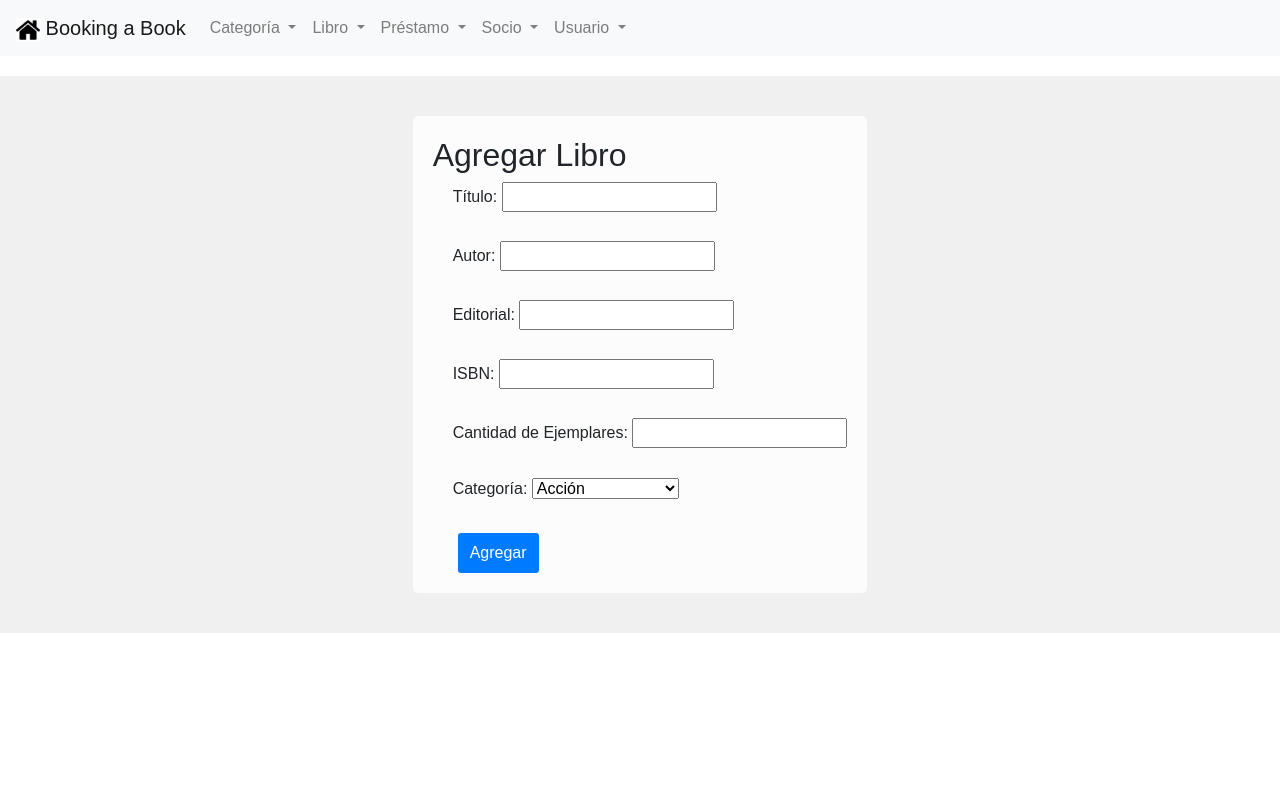
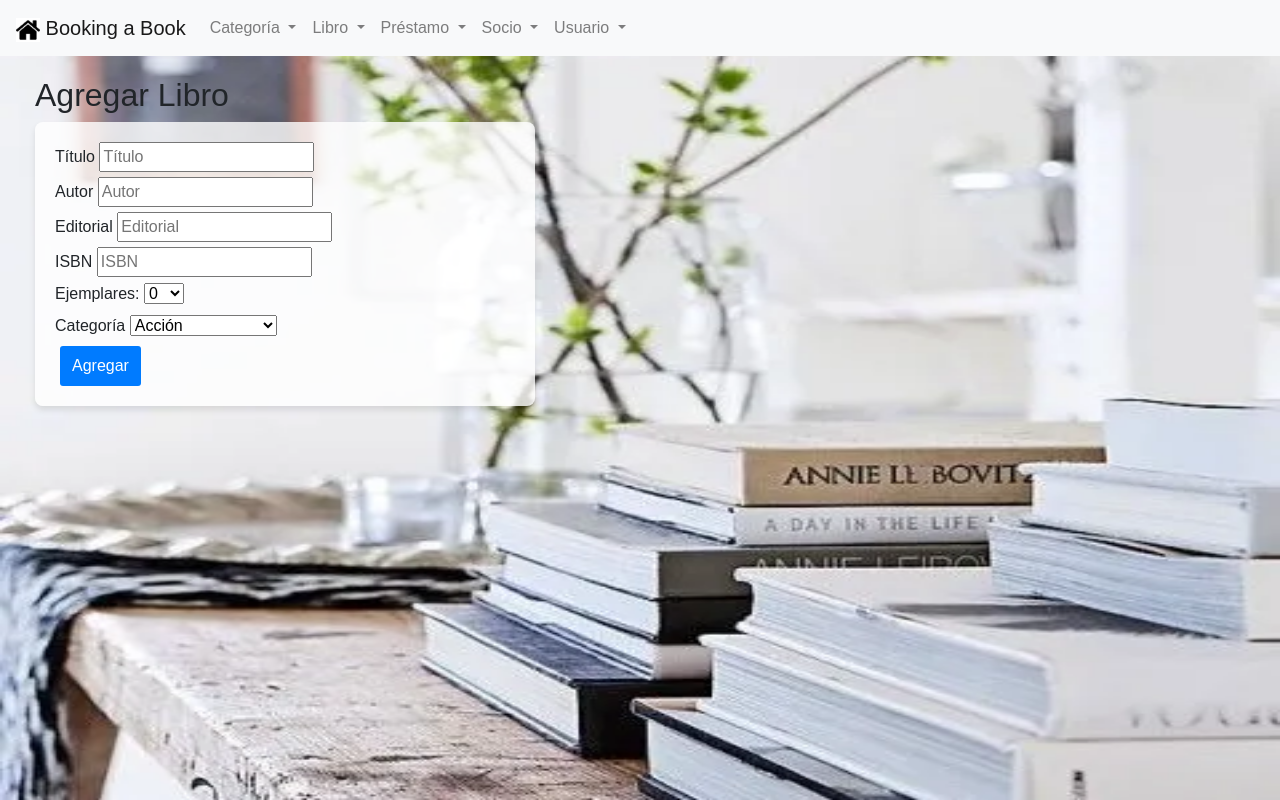
Before and after one commit to montsebc/DAW-PROJECT-MONTSE-BOUZAS, a PHP site: page /views/libro/agregar.php in a window 1280 px wide. Run offline with PHP 8.4, Linux system fonts and the light colour scheme; data comes from the database, SQL or seed files in the repository.

Commit message:
14/04/23

```diff
--- a/assets/css/styles.css
+++ b/assets/css/styles.css
@@ -163,15 +163,28 @@ body.listados-body {
   opacity: 0.3;
   z-index: -1;
 }
-
-@media only screen and (max-width: 767px) {
-  body.listados-body {
+.agregar-body {
+  /* float:left; */
+  font-family: Arial, sans-serif;
+  background-image: url("../images/estante-librosBonita.png");
+  background-size: cover;
+  background-attachment: fixed;
   background-position: center center;
+  height: 100vh;
+  display: flex;
+  flex-direction: column;
 }
+.agregar-header {
+  grid-column: 1;
+  grid-row: 1;
+  align-self: start;
 }
-
-.agregar-bg-image {
-  position: fixed;
+.agregar-background-wrapper {
+  position: relative;
+}
+.agregar-background-wrapper::before {
+  content: "";
+  position: absolute;
   top: 0;
   left: 0;
   right: 0;
@@ -182,175 +195,141 @@ body.listados-body {
   opacity: 0.3;
   z-index: -1;
 }
-
 .agregar-main-container {
+  margin: 20px;
+  margin-left: 50px;
+}
+.agregar-container1 {
+  padding: 20px;
+  border-radius: 8px;
+  width: 80%;
+  max-width: 500px;
+  box-shadow: 0 4px 6px rgba(0, 0, 0, 0.1);
   background-color: rgba(255, 255, 255, 0.8);
-  padding: 20px;
-  border-radius: 10px;
-  margin: 50px auto;
-  max-width: 600px;
+  margin-left: 20px;
+  /* margin-right: auto; */
+  /* margin-top: 20px; */
+  /* float: left;*/
 }
 
-
-.addLibro-background-wrapper {
-  display: flex;
-  justify-content: center;
-  background-color: #f0f0f0;
-  padding: 40px 0;
+.agregar-form {
+  margin-left: 20px;
 }
 
-.addLibro-main-container {
-  background-color: rgba(255, 255, 255, 0.8);
-  padding: 20px;
-  border-radius: 5px;
-  width: auto;
-  margin:auto;
+.agregar-input {
+  width: 100%;
+  padding: 12px 20px;
+  margin: 8px 0;
+  box-sizing: border-box;
+  border: 2px solid #ccc;
+  border-radius: 4px;
 }
 
-.addLibro-form-container {
-  margin-left: 20px;
-}
-.nuevo-body {
-  background: linear-gradient(to bottom, #345995, #2d6a8c, #26a6b5);
+.agregar-button {
+  background-color: #007bff;
+  border: none;
+  border-radius: 3px;
+  color: #fff;
+  cursor: pointer;
+  margin-left: 5px;
+  margin-right: 20px;
+  padding: 8px 12px;
 }
 
+.agregar-button:hover {
+  background-color: #0069d9;
+}
 
-
-.buscar-body {
+.agregar-label {
+  display: block;
+  margin-bottom: 5px;
+}
+.add-body {
   margin: 0;
   font-family: Arial, sans-serif;
-}
-
-.buscar-bg-image {
-
   background-image: url("../images/estante-librosBonita.png");
   background-size: 100vw 100vh;
   background-attachment: fixed;
+  background-position: center center;
+  flex-direction: column;
 }
-.listado-body {
 
+.add-background-wrapper {
+  position: relative;
+  flex: 1;
+}
+
+.add-background-wrapper::before {
+  content: "";
+  position: absolute;
+  top: 0;
+  left: 0;
+  right: 0;
+  bottom: 0;
   background-image: url("../images/estante-librosBonita.png");
   background-size: 100vw 100vh;
   background-attachment: fixed;
+  z-index: -1;
 }
 
-
-.listado-bg-wrapper {
-  display: flex;
-  justify-content: left;
-  align-items: center;
-  min-height: 100vh;
-  background-color: transparent;
+.add-form-overlay {
+  position: absolute;
+  top: 0;
+  left: 0;
+  width: 100%;
+  height: 100%;
+  background: rgba(0, 0, 0, 0.4);
 }
 
-
-  .listado-main-container {
-  background-color: rgba(255, 255, 255, 0.8);
-  padding: 20px;
-  border-radius: 10px;
-  margin-left: 20px;
+.add-main-container {
+  display: flex;
+  flex-direction: column;
 }
 
-  .listado-table {
-  width: 100%;
-  border-collapse: collapse;
-  margin-top: 20px;
+.add-form-wrapper {
+  max-width: 500px;
 }
 
-  .listado-table th,
-  .listado-table td {
-  padding: 10px;
-  text-align: left;
-  border-bottom: 1px solid #ddd;
+.add-form-container {
+  padding: 20px;
+  border-radius: 8px;
+  width: 80%;
+  max-width: 500px;
+  box-shadow: 0 4px 6px rgba(0, 0, 0, 0.1);
+  background-color: rgba(255, 255, 255, 0.8);
+  display: flex;
+  flex-direction: column;
+  align-items: flex-start;
+  margin-left: 0;
+  height: 100%; /* Agregar altura del contenedor */
 }
 
-  .listado-table th {
-  background-color: #f2f2f2;
+.add-form label {
+  display: block;
+  margin-bottom: 5px;
 }
 
-  h1 {
-  text-align: center;
-  margin-bottom: 20px;
+.add-form input,
+.add-form select {
+  width: 100%;
+  padding: 12px 20px;
+  margin: 8px 0;
+  box-sizing: border-box;
+  border: 2px solid #ccc;
+  border-radius: 4px;
 }
 
-  body.devolver-body {
-    background: linear-gradient(to bottom, #345995, #2d6a8c, #26a6b5);
+.add-form button {
+  background-color: #007bff;
+  border: none;
+  border-radius: 3px;
+  color: #fff;
+  cursor: pointer;
+  margin-left: 5px;
+  margin-right: 20px;
+  padding: 8px 12px;
 }
 
-
-
-
-  @media only screen and (max-width: 767px) {
-    body.devolver-body {
-      background-position: center center;
+.add-form button:hover {
+  background-color: #0069d9;
 }
-  }
-  .devolver-no-results {
-    font-size: 2rem;
-    color: white;
-}
-.devuelto-table {
-  margin: auto;
-  max-width: 2200px;
-  padding: 20px;
-
-
-  }
-
-  .devuelto-table th {
-  background-color: #af4c93;
-  color: white;
-  font-weight: bold;
-  padding: 10px;
-  text-align: auto;
-  }
-
-  .devuelto-table td {
-  border: 1px solid #ddd;
-  padding: 8px;
-  text-align: auto;
-  }
-  .devuelto-container {
-    margin: 0 0 0 20px; /* Cambiar margen para que empiece al inicio de la página */
-    max-width: 1400px; /* Hacer el listado más ancho */
-    padding: 20px;
-  }
-  .devuelto-table {
-    border-collapse: collapse;
-}
-
-.devuelto-th, .devuelto-td {
-    border: 1px solid black;
-    padding: 5px;
-    color: #333;
-    background-color: #f2f2f2;
-}
-
-.devuelto-th:first-child,
-.devuelto-td:first-child {
-    margin-right: 10px;
-}
-
-.devuelto-container {
-    margin: 0 0 0 20px; /* Cambiar margen para que empiece al inicio de la página */
-    max-width: 1400px; /* Hacer el listado más ancho */
-    padding: 20px;
-}
-
-.devuelto-header {
-    font-size: 2rem;
-    font-weight: bold;
-    margin-bottom: 20px;
-    color: #333;
-}
-
-.devuelto-link {
-    margin-top: 20px;
-    display: block;
-    text-align: center;
-    color: #333;
-}
-
-.devuelto-link:hover {
-    text-decoration: underline;
-}
--- a/views/libro/agregar.php
+++ b/views/libro/agregar.php
@@ -37,34 +37,43 @@ if (isset($_POST['agregar'])) {
 <html>
 <head>
   <title>Agregar Libro</title>
- <!-- Biblioteca de estilos de Bootstrap -->
- <link rel="stylesheet" href="https://stackpath.bootstrapcdn.com/bootstrap/4.3.1/css/bootstrap.min.css" integrity="sha384-ggOyR0iXCbMQv3Xipma34MD+dH/1fQ784/j6cY/iJTQUOhcWr7x9JvoRxT2MZw1T" crossorigin="anonymous">
-
-<!-- Tu archivo de estilos CSS -->
   <link rel="stylesheet" href="../assets/css/styles.css">
 </head>
-<body>
-  <div class="addLibro-background-wrapper">
-    <div class="container addLibro-main-container">
+<body class="add-body">
+  <div class="add-background-wrapper">
+    <div class="container add-main-container">
       <h2 class="titulo-centrado">Agregar Libro</h2>
-      <div class="addLibro-form-container">
+      <div class="add-form-container">
         <form method="POST">
-          <label>Título:</label>
-          <input type="text" name="titulo">
-          <br><br>
-          <label>Autor:</label>
-          <input type="text" name="autor">
-          <br><br>
-          <label>Editorial:</label>
-          <input type="text" name="editorial">
-          <br><br>
-          <label>ISBN:</label>
-          <input type="text" name="isbn">
-          <br><br>
-          <label>Cantidad de Ejemplares:</label>
-          <input type="number" name="cantidad_ejemplares">
-          <br><br>
-          <label>Categoría:</label>
+          <div>
+            <label>Título</label>
+            <input type="text" name="titulo" placeholder="Título">
+          </div>
+          <div>
+            <label>Autor</label>
+            <input type="text" name="autor" placeholder="Autor">
+          </div>
+          <div>
+            <label>Editorial</label>
+            <input type="text" name="editorial" placeholder="Editorial">
+          </div>
+          <div>
+            <label>ISBN</label>
+            <input type="text" name="isbn" placeholder="ISBN">
+          </div>
+          <div>
+            <label>Ejemplares:</label>
+            <select name="cantidad_ejemplares">
+              <?php
+                for ($i = 0; $i <= 10; $i++) {
+                  echo "<option value=\"$i\">$i</option>";
+                }
+              ?>
+            </select>
+          </div>
+
+          <div>
+            <label>Categoría</label>
             <select name="categoria_id">
               <?php
               // Consulta SQL para obtener las categorías disponibles
@@ -80,7 +89,7 @@ if (isset($_POST['agregar'])) {
               }
               ?>
             </select>
-          <br><br>
+          </div>
           <button type="submit" name="agregar">Agregar</button>
         </form>
       </div>
```
Also changed, not shown: views/categoria/nuevo.php (+10 -8 lines), views/libro/buscar.php (+34 -13 lines). Lines whose indentation alone changed are shown as unchanged.
